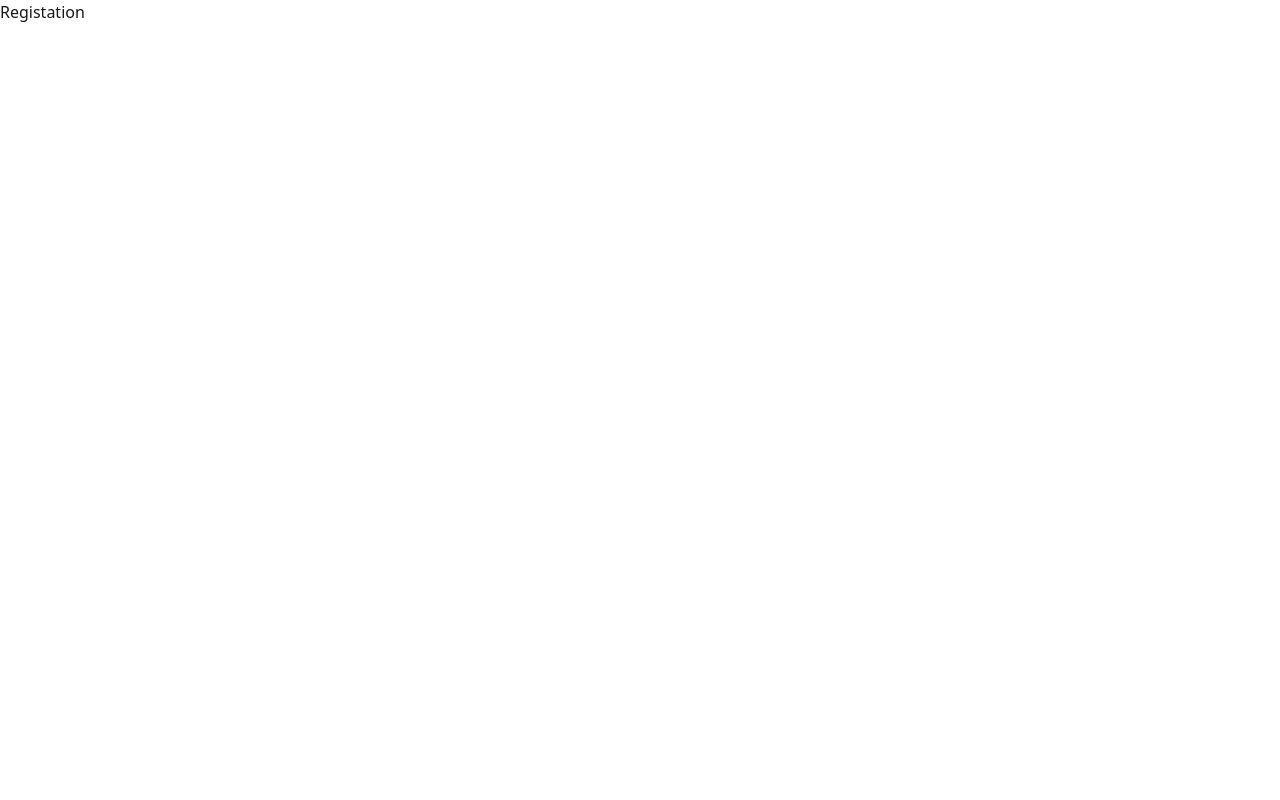
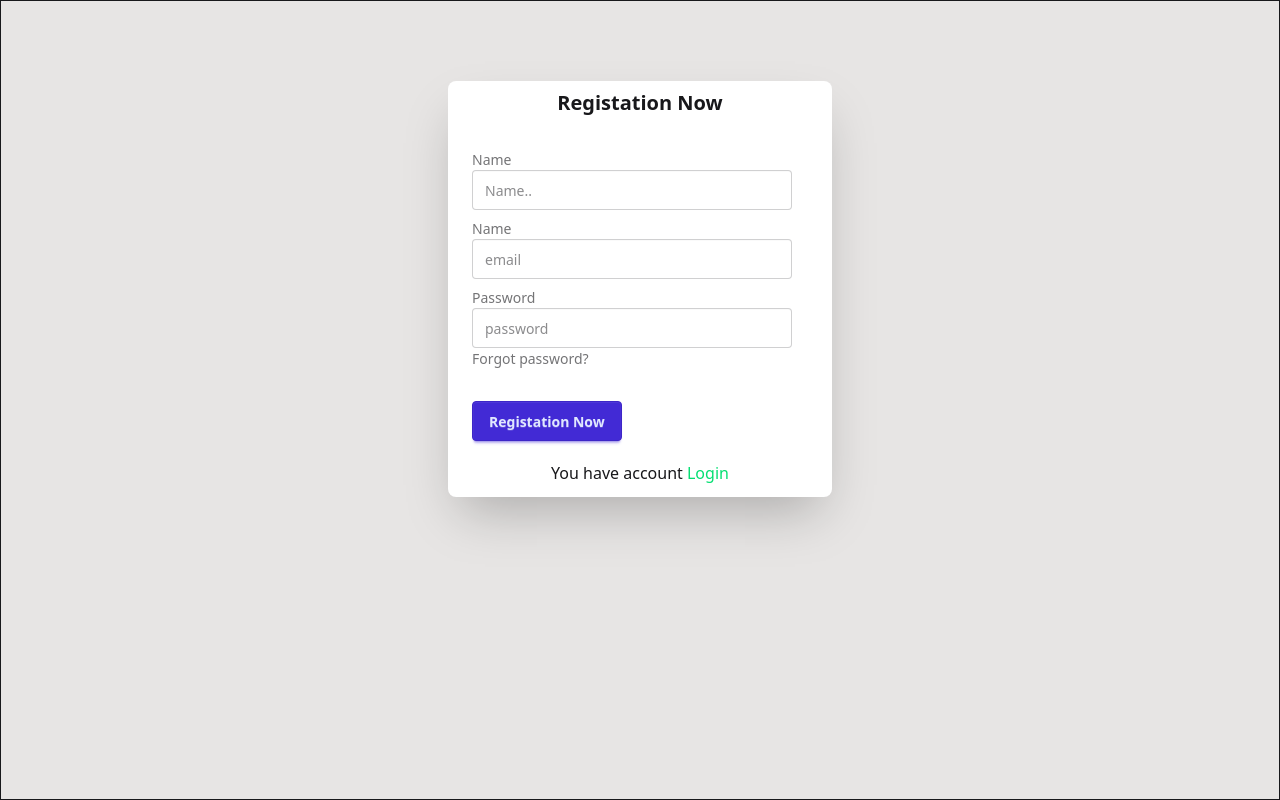
Before and after one commit to SakibFakir69/job2client, a React (Vite) app: page /authlayouts/registation in a window 1280 px wide. Built offline with nearby package versions, Linux system fonts and the light colour scheme.

Commit message:
reg done

```diff
--- a/package.json
+++ b/package.json
@@ -18,6 +18,7 @@
     "react-beautiful-dnd": "^13.1.1",
     "react-dom": "^19.0.0",
     "react-router-dom": "^7.2.0",
+    "react-toastify": "^11.0.3",
     "tailwindcss": "^4.0.7"
   },
   "devDependencies": {
--- a/src/auth/Login.jsx
+++ b/src/auth/Login.jsx
@@ -1,5 +1,5 @@
 import React from "react";
-import { Navigate, useNavigate } from "react-router-dom";
+import { Navigate, NavLink, useNavigate } from "react-router-dom";
 
 function Login() {
 
@@ -52,6 +52,10 @@ function Login() {
             <button className="btn btn-primary">Login</button>
           </div>
         </form>
+
+        <div>
+          <p>You have no account Registation <NavLink to={'/authlayouts/registation'}>Registation</NavLink></p>
+        </div>
       </div>
     </section>
   );
--- a/src/auth/Registation.jsx
+++ b/src/auth/Registation.jsx
@@ -1,13 +1,126 @@
+import React, { useContext } from "react";
+import { NavLink } from "react-router-dom";
+import { Myproviderapi } from "../context/ContextProvider";
+import {toast,ToastContainer } from 'react-toastify'
+function Registation() {
+
+  const { createUserWithPassword , setuser ,setloading} = useContext(Myproviderapi);
 
 
-import React from 'react'
+  const handelSubmmit = (e) => {
+    e.preventDefault();
 
-function Registation() {
+    const info  = new FormData(e.target);
+    const info_form = Object.fromEntries(info);
+
+    const {email , password}  = info_form;
+
+    if(!email )
+    {
+      toast.error("Enter your email")
+      return;
+
+    }
+    if(!password)
+    {
+      toast.error("enter your password")
+      return ;
+
+    }
+
+    createUserWithPassword(email,password)
+    .then((res)=>{
+      setloading(true);
+
+      const user = res.users ;
+      if(user)
+      {
+        setuser(user)
+        setloading(false);
+      }
+
+    })
+    .catch((error)=>{
+      console.log("error founed reg",error.message)
+    })
+
+
+
+
+  };
+
+
   return (
-    <div>Registation
+    <div className="bg-stone-200">
+      <section className="w-full border min-h-screen  ">
+        <div className="card bg-base-100 w-full max-w-sm shrink-0 shadow-2xl flex items-center justify-center mx-auto mt-20">
+          <ToastContainer/>
 
+          <div className="p-2">
+            <h2 className="text-xl font-semibold">Registation Now</h2>
+          </div>
+          <form className="card-body" onSubmit={handelSubmmit}>
+            <div className="form-control">
+              <label className="label">
+                <span className="label-text">Name</span>
+              </label>
+              <input
+                type="text"
+                name="name"
+                placeholder="Name.."
+                className="input input-bordered"
+                required
+              />
+            </div>
+            {/* email */}
+            <div className="form-control">
+              <label className="label">
+                <span className="label-text">Name</span>
+              </label>
+              <input
+                type="text"
+                placeholder="email"
+                name="email"
+                className="input input-bordered"
+                required
+              />
+            </div>
+
+            {/* name */}
+
+
+            <div className="form-control">
+              <label className="label">
+                <span className="label-text">Password</span>
+              </label>
+              <input
+                type="password"
+                name="password"
+                placeholder="password"
+                className="input input-bordered"
+                required
+              />
+              <label className="label">
+                <a href="#" className="label-text-alt link link-hover">
+                  Forgot password?
+                </a>
+              </label>
+            </div>
+            <div className="form-control mt-6">
+              <button type="submit" className="btn btn-primary">Registation Now</button>
+            </div>
+          </form>
+
+          <div>
+            <p className="-mt-4 p-3">
+              You have account {" "}
+              <NavLink className={'text-green-400 hover:text-red-400 m'} to={"/authlayouts/Login"}>Login</NavLink>
+            </p>
+          </div>
+        </div>
+      </section>
     </div>
-  )
+  );
 }
 
-export default Registation
+export default Registation;
--- a/src/context/ContextProvider.jsx
+++ b/src/context/ContextProvider.jsx
@@ -5,8 +5,8 @@
 
 import React, { createContext, useContext, useState } from 'react'
 import { Auth } from '../firebase/config';
-import { signInWithEmailAndPassword } from 'firebase/auth';
-export const Myprovider = createContext();
+import { GoogleAuthProvider, ProviderId, signInWithEmailAndPassword, signInWithPopup } from 'firebase/auth';
+export const Myproviderapi = createContext();
 
 function ContextProvider({children}) {
 
@@ -19,6 +19,12 @@ function ContextProvider({children}) {
     const  createUserWithPassword = (email , password)=>{
         return signInWithEmailAndPassword(email, password)
     }
+    const Provider = new GoogleAuthProvider();
+    const siginINWithGoogle = ()=>{
+
+        return signInWithPopup(Auth,Provider)
+
+    }
 
 
 
@@ -26,6 +32,7 @@ function ContextProvider({children}) {
 
     const authInfo={
         createUserWithPassword,
+        siginINWithGoogle
 
     }
 
@@ -36,10 +43,10 @@ function ContextProvider({children}) {
 
   return (
     <div>
-        <Myprovider.Provider value={authInfo}>
+        <Myproviderapi.Provider value={authInfo}>
             {children}
 
-        </Myprovider.Provider>
+        </Myproviderapi.Provider>
 
 
     </div>
--- a/src/main.jsx
+++ b/src/main.jsx
@@ -18,6 +18,7 @@ import {
 import AuthLayouts from "./auth/AuthLayouts.jsx";
 import Login from "./auth/Login.jsx";
 import Registation from "./auth/Registation.jsx";
+import ContextProvider from "./context/ContextProvider.jsx";
 
 const queryClient = new QueryClient();
 
@@ -50,20 +51,11 @@ const route = createBrowserRouter([
 ]);
 
 createRoot(document.getElementById("root")).render(
-  <QueryClientProvider client={queryClient}>
+
+  <ContextProvider>
+    <QueryClientProvider client={queryClient}>
     <RouterProvider router={route}></RouterProvider>
   </QueryClientProvider>
+  </ContextProvider>
+
 );
-
-<BrowserRouter>
-  <Routes>
-    <Route path="/" element={<h1>Home</h1>}>
-      <Route path="home2" element={<h2>home 2</h2>} />
-    </Route>
-
-    <Route path="/authlayout" element={<h1>Auth layouts</h1>}>
-      <Route path="login" element={<h1>Login</h1>} />
-      <Route path="registation" element={<h2>Registation</h2>}></Route>
-    </Route>
-  </Routes>
-</BrowserRouter>;
```
Also changed, not shown: 1 other file (tests, documents, lock files or other folders).
